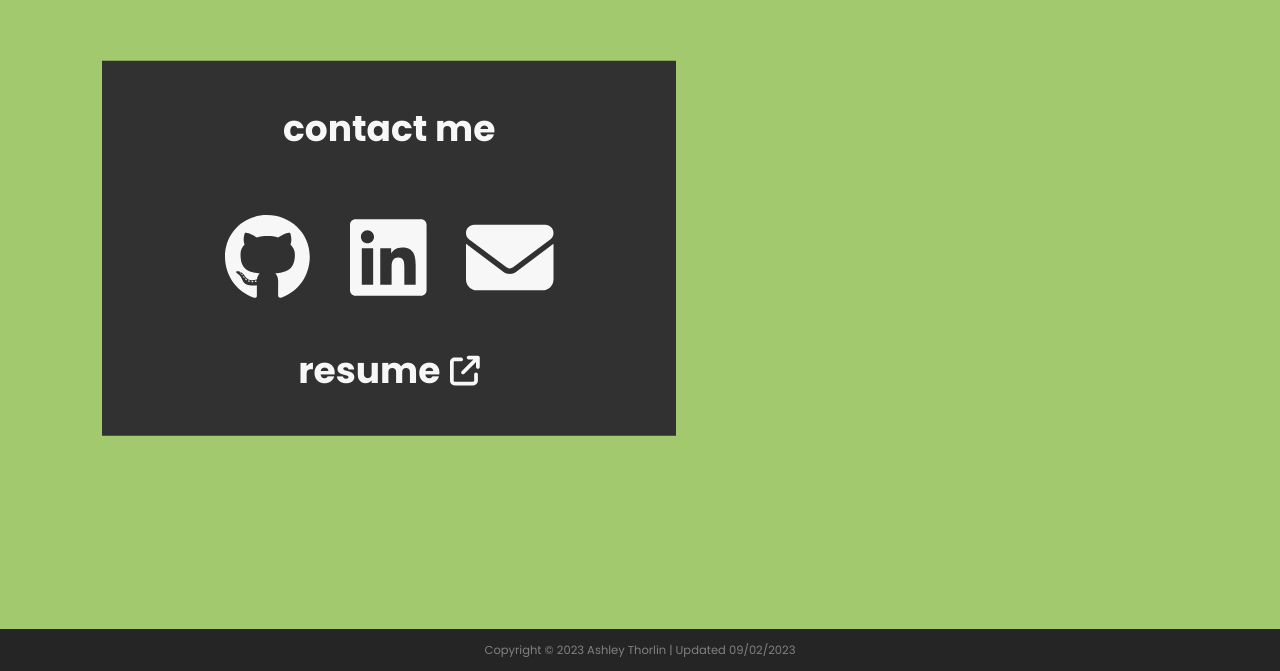
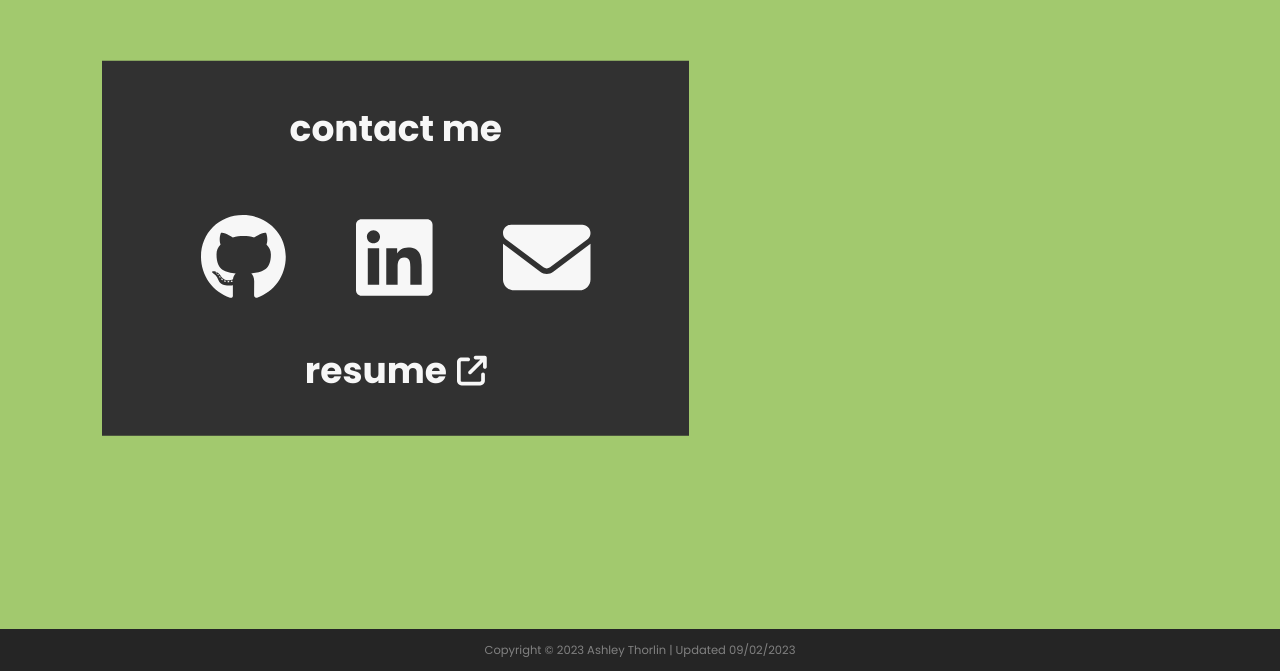
Before and after one commit to ashleythorlin/Portfolio-V3, a React (Create React App) app in the folder portfolio-v3/: page / in a window 1280 px wide. Shown: the part 4971-5642 px from the top of the page. Built offline with nearby package versions, Linux system fonts and the light colour scheme.

Commit message:
animated contact buttons

```diff
--- a/portfolio-v3/src/pages/contact/contact.css
+++ b/portfolio-v3/src/pages/contact/contact.css
@@ -15,7 +15,7 @@
 #contact-content .section {
     display: flex;
     flex-direction: column;
-    padding: 5vh 8vw 5vh 8vw;
+    padding: 5vh 5vw 5vh 5vw;
     height: fit-content;
     transform: translate(0, 5%);
 }
@@ -37,7 +37,6 @@
 #contact-content .link {
     color: var(--font);
     text-decoration: none;
-
 }
 
 #contact-content .link:hover {
@@ -52,7 +51,16 @@
 
 .contact-link {
     font-size: 100px;
-    margin: 20px;
+    margin: 20px 35px 20px 35px;
+    -webkit-transition:  -webkit-transform .2s ease-out;
+    -moz-transition: -moz-transform .2s ease-out;
+    -o-transition: -o-transform .2s ease-out;
+    -ms-transition: -ms-transform .2s ease-out;
+    transition: transform .2s ease-out;
+}
+
+.contact-link:hover {
+    transform: scale(1.25);
 }
 
 /* resume link css */
```
